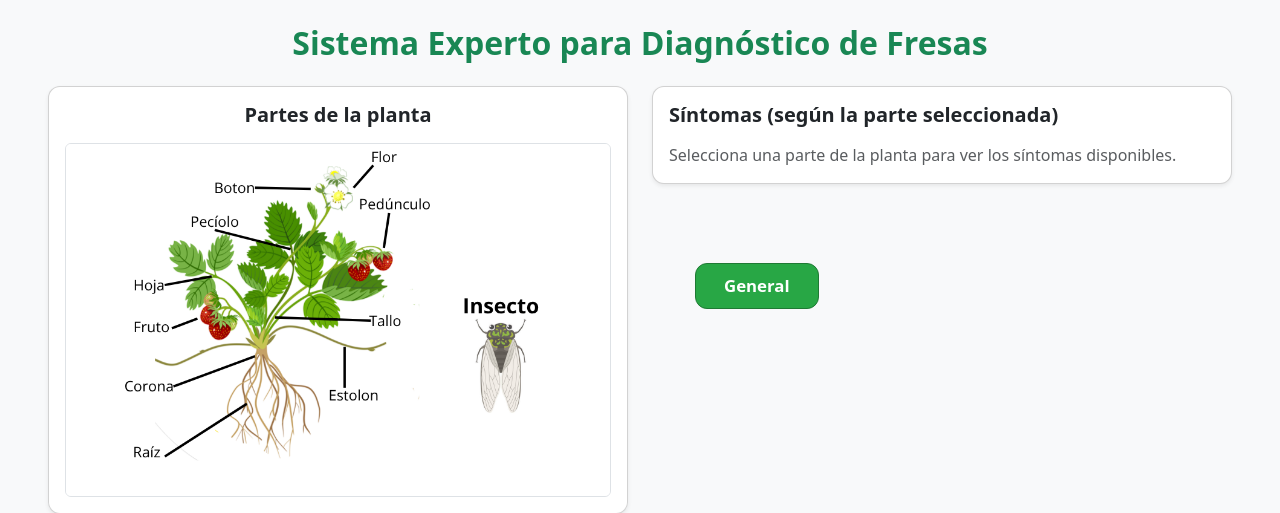
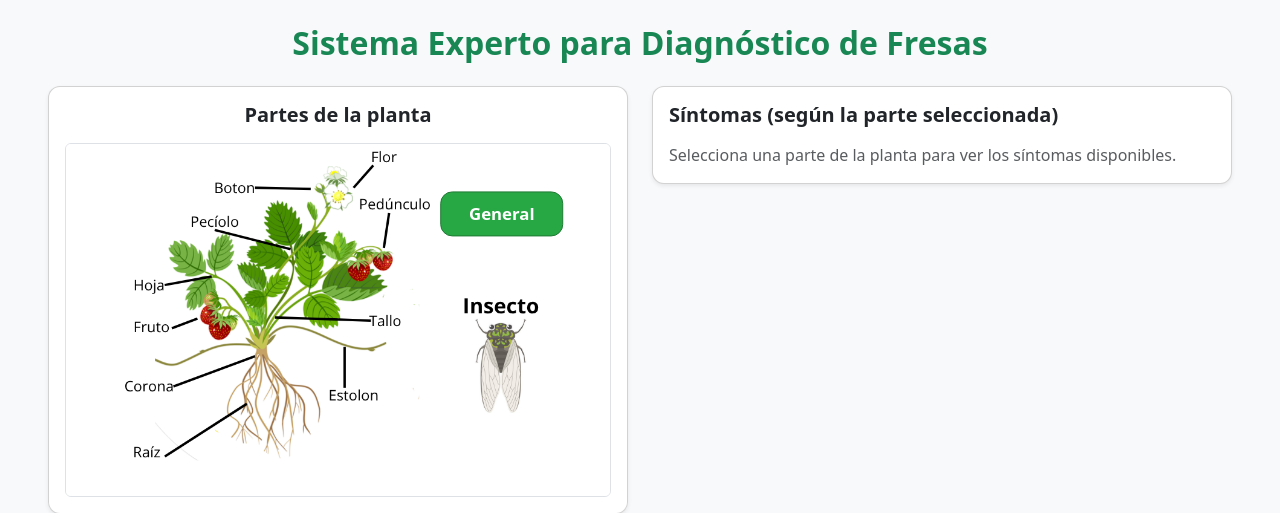
Before and after one commit to slimh4cker/Strawberry-Diagnosis, a Flask app: page / in a window 1280 px wide. Shown: the top 513 px of the page. Run offline with Flask 3, Linux system fonts and the light colour scheme.

Commit message:
ajuste sobre la resolucion

```diff
--- a/src/frontend/static/styles.css
+++ b/src/frontend/static/styles.css
@@ -65,24 +65,23 @@ body {
 
 .boton-general {
     position: absolute;
-    top: 120px;
-    left: 630px;
+    top: 20%;   /* porcentaje desde la parte superior del contenedor */
+    left: 80%;  /* porcentaje desde la izquierda */
+    transform: translate(-50%, -50%); /* centra el botón respecto a ese punto */
+
     z-index: 30;
-
-    padding: 9px 28px;      /* más alto y más largo */
+    padding: 9px 28px;
     font-size: 1.05rem;
     font-weight: 600;
-
     background-color: #28a745;
     border: 1px solid #1f7a34;
-    border-radius: 12px;     /* bordes suaves */
+    border-radius: 12px;
     color: white;
-
     cursor: pointer;
-
     box-shadow: none;
     transition: none;
 }
+
 
 .boton-general:hover {
     background-color: #218838;
```
